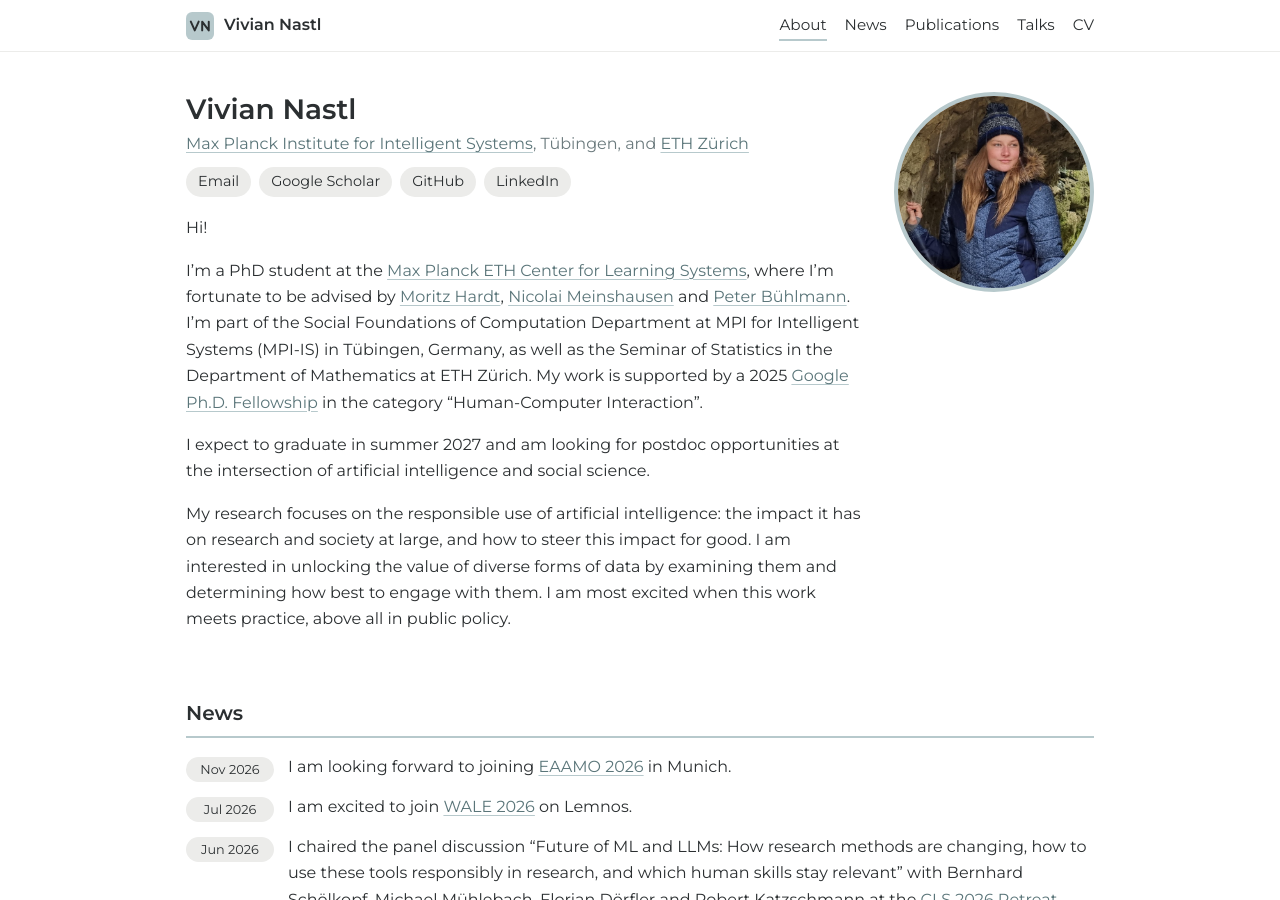
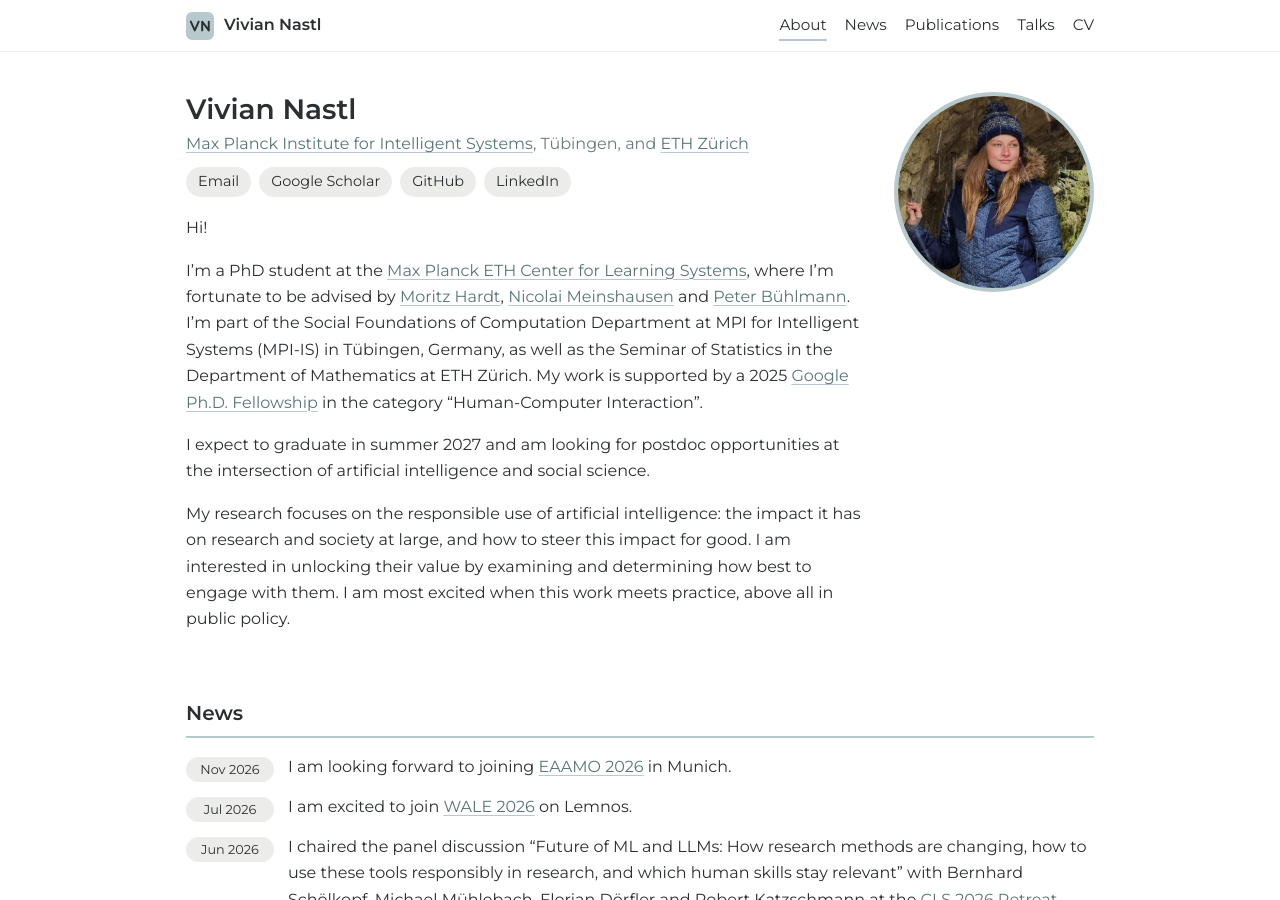
Before and after one commit to vnastl/vnastl.github.io, a Jekyll site: the page built from about.md, in a window 1280 px wide and 900 px high. Built offline with Jekyll 4.4.1, drawn with Linux system fonts in a browser that asks for light colours; some of the changed text lies outside the part shown.

```diff
--- a/about.md
+++ b/about.md
@@ -11,4 +11,4 @@ I’m part of the Social Foundations of Computation Department at MPI for Intell
 
 I expect to graduate in summer 2027 and am looking for postdoc opportunities at the intersection of artificial intelligence and social science.
 
-My research focuses on the responsible use of artificial intelligence: the impact it has on research and society at large, and how to steer this impact for good. I am interested in unlocking the value of diverse forms of data by examining them and determining how best to engage with them. I am most excited when this work meets practice, above all in public policy.
+My research focuses on the responsible use of artificial intelligence: the impact it has on research and society at large, and how to steer this impact for good. I am interested in unlocking their value by examining and determining how best to engage with them. I am most excited when this work meets practice, above all in public policy.
```
Also changed, not shown: _news/2024-neurips.md (+1 -1 lines), _news/2025-iclr.md (+1 -1 lines), _publications/2024-causal-predictors.md (+1 -1 lines), _talks/bigsem.md (+1 -1 lines), _talks/st-gallen.md (+1 -1 lines), 2 other files.
